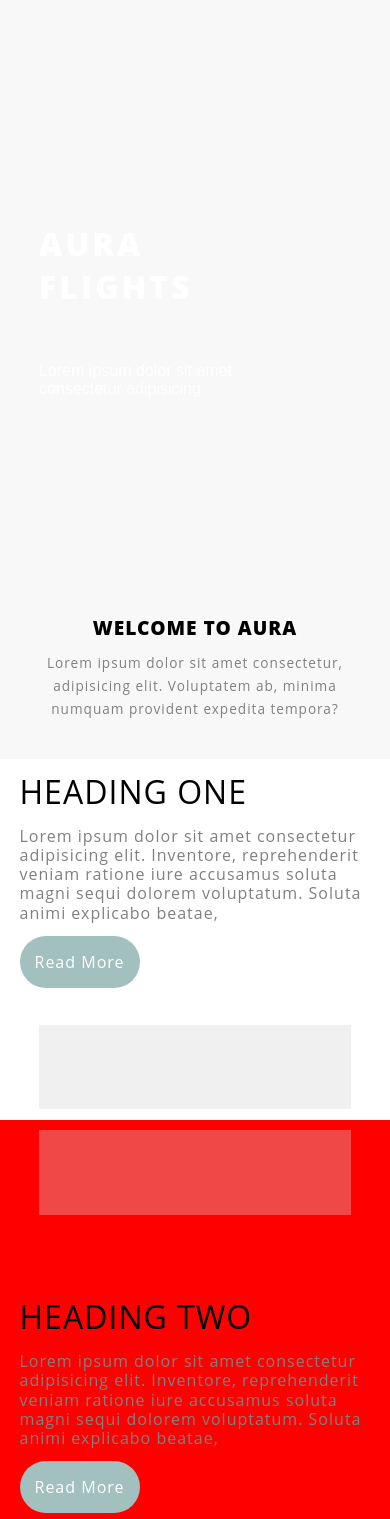
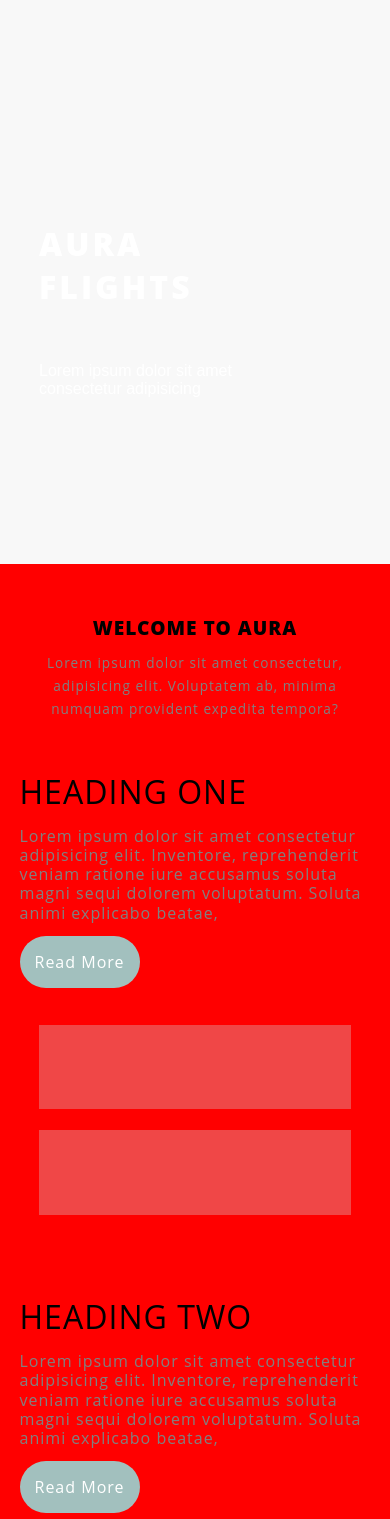
Before and after one commit to JohnClever/aura, a PHP site: page / in a window 390 px wide. Shown: the part 61-1580 px from the top of the page. Run offline with PHP 8.4, Linux system fonts and the light colour scheme.

Commit message:
third comit

```diff
--- a/responsive.css
+++ b/responsive.css
@@ -210,14 +210,14 @@
         position: absolute;
         width: 100%;
         min-height: 100vh;
-
+       background: #000;
     }
 
     section .about{
        padding-top: 50px;
         width: 100%;
         position: absolute;
-        /* background: red; */
+        background: red;
         text-align: center;
         height: 100vh;
     }
```
